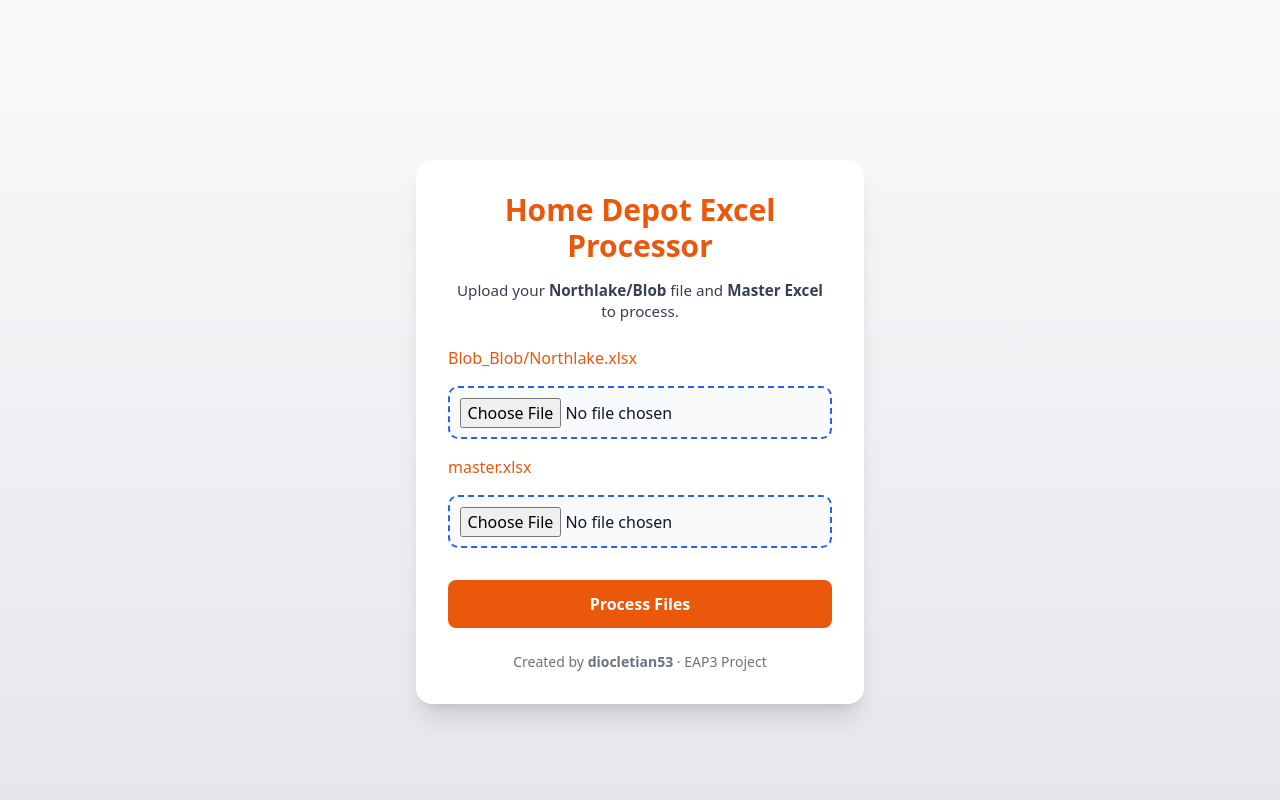
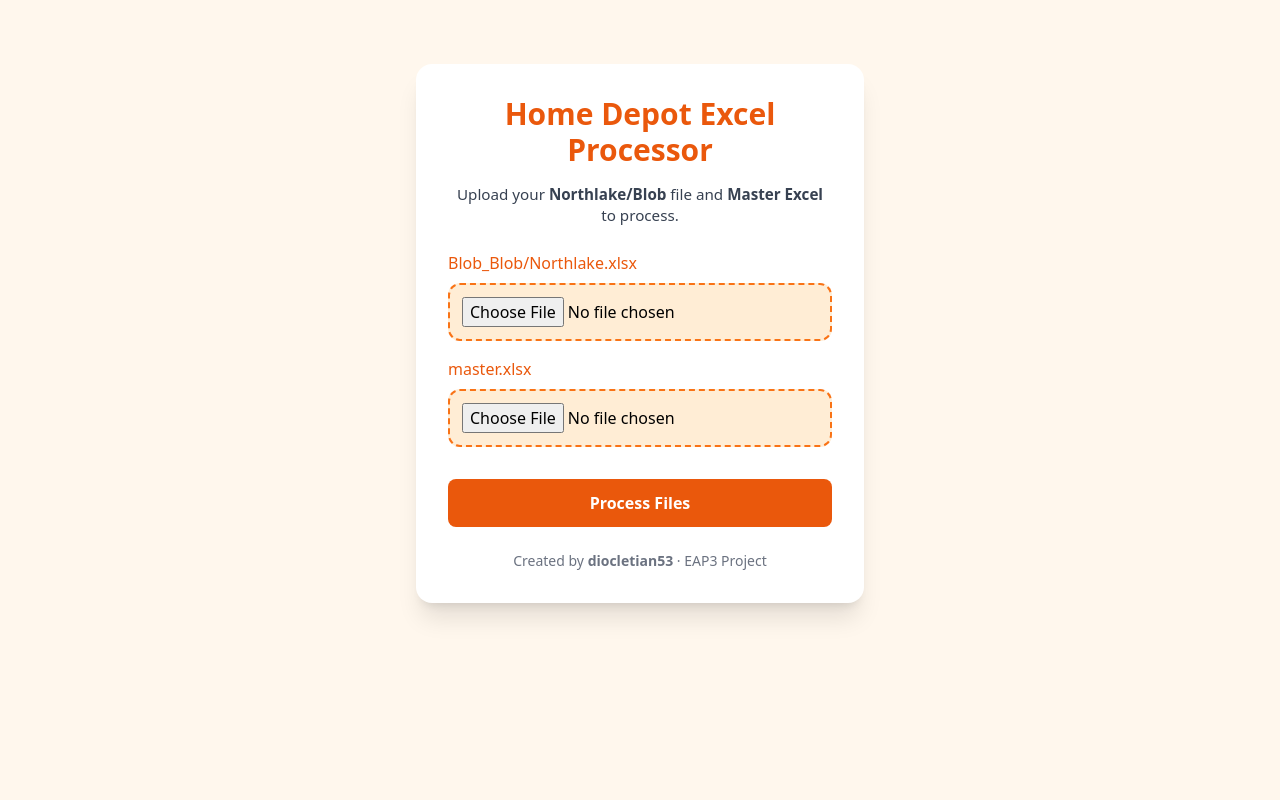
Before and after one commit to diocletian53/EAP3, a Flask app: page / in a window 1280 px wide. Run offline with Flask 3, Linux system fonts and the light colour scheme; parts of the project's set-up code (start-up, migrations or seed data) failed here and were passed over; some libraries are stand-ins or nearby versions.

Commit message:
Update style.css

```diff
--- a/static/style.css
+++ b/static/style.css
@@ -1,38 +1,38 @@
 /* ---------- Global Styles ---------- */
 body {
   font-family: 'Inter', sans-serif;
-  background: linear-gradient(180deg, #f9fafb 0%, #e5e7eb 100%);
-  color: #111827;
+  background: #fff7ed; /* light orange background */
   margin: 0;
   padding: 0;
   display: flex;
   justify-content: center;
-  align-items: center;
-  height: 100vh;
+  align-items: flex-start;
+  min-height: 100vh;
 }
 
 /* ---------- Container Card ---------- */
 .container {
   background: #ffffff;
-  padding: 2.5rem 3rem;
+  padding: 2rem 2.5rem;
   border-radius: 1.5rem;
   box-shadow: 0 8px 30px rgba(0, 0, 0, 0.08);
-  width: 420px;
+  max-width: 450px;
   text-align: center;
-  transition: transform 0.2s ease-in-out, box-shadow 0.2s ease-in-out;
+  margin-top: 5rem;
+  transition: transform 0.2s ease, box-shadow 0.2s ease;
 }
 
 .container:hover {
   transform: translateY(-3px);
-  box-shadow: 0 10px 36px rgba(0, 0, 0, 0.1);
+  box-shadow: 0 10px 36px rgba(0, 0, 0, 0.12);
 }
 
 /* ---------- Headings ---------- */
 h1 {
-  font-size: 1.9rem;
-  color: #2563eb;
+  font-size: 2rem;
   font-weight: 700;
-  margin-bottom: 1rem;
+  color: #f97316; /* Home Depot orange */
+  margin-bottom: 0.75rem;
 }
 
 p {
@@ -45,42 +45,43 @@
 /* ---------- File Input ---------- */
 input[type="file"] {
   display: block;
-  margin: 1rem 0;
-  padding: 0.6rem;
-  border: 2px dashed #2563eb;
-  border-radius: 10px;
   width: 100%;
-  background: #f9fafb;
+  padding: 0.75rem;
+  margin: 0.5rem 0 1rem 0;
+  border: 2px dashed #f97316;
+  border-radius: 0.75rem;
+  background: #ffedd5;
   cursor: pointer;
-  transition: border 0.2s ease-in-out, background 0.2s;
+  transition: border 0.2s ease, background 0.2s ease;
 }
 
 input[type="file"]:hover {
-  border-color: #1d4ed8;
-  background: #eff6ff;
+  border-color: #ea580c;
+  background: #fed7aa;
 }
 
 /* ---------- Button ---------- */
 button {
-  background-color: #2563eb;
+  width: 100%;
+  padding: 0.75rem 1.5rem;
+  background-color: #f97316;
   color: white;
+  font-weight: 600;
   border: none;
-  border-radius: 10px;
-  padding: 0.8rem 1.5rem;
+  border-radius: 0.75rem;
   cursor: pointer;
   font-size: 1rem;
-  font-weight: 600;
-  transition: background 0.2s ease-in-out;
-  width: 100%;
+  transition: background 0.2s ease-in-out, transform 0.1s ease-in-out;
 }
 
 button:hover {
-  background-color: #1e40af;
+  background-color: #ea580c;
+  transform: translateY(-1px);
 }
 
-/* ---------- Loading Text ---------- */
+/* ---------- Status / Loading ---------- */
 #loadingText {
-  color: #2563eb;
+  color: #f97316;
   font-weight: 500;
   margin-top: 1rem;
   animation: pulse 1.5s infinite;
@@ -92,6 +93,17 @@
   100% { opacity: 0.3; }
 }
 
+/* ---------- Error Messages ---------- */
+.error {
+  background: #fff4e5;
+  border: 1px solid #fcd34d;
+  color: #b45309;
+  font-weight: 500;
+  padding: 0.75rem;
+  border-radius: 0.5rem;
+  margin-top: 1rem;
+}
+
 /* ---------- Footer ---------- */
 .footer {
   margin-top: 1.5rem;
@@ -100,5 +112,5 @@
 }
 
 .footer strong {
-  color: #2563eb;
+  color: #f97316;
 }
```
